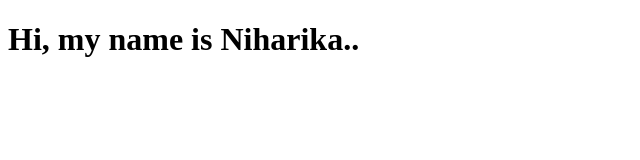
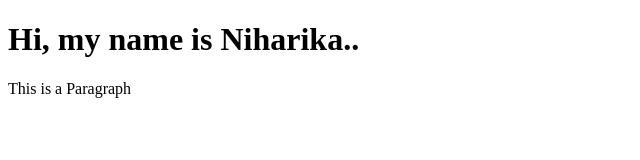
Before and after one commit to NullInTheHead/CodeLearn, a plain HTML site: page index.html in a window 1280 px wide. Shown: the whole page, without its empty margins (0-640 px from the left). Drawn offline with Linux system fonts and the light colour scheme.

Commit message:
this is a paragraph

```diff
--- a/index.html
+++ b/index.html
@@ -7,5 +7,9 @@
 </head>
 <body>
     <h1>Hi, my name is  Niharika..</h1>
+    <p>This is a Paragraph
+
+    </p>
 </body>
+
 </html>
```
